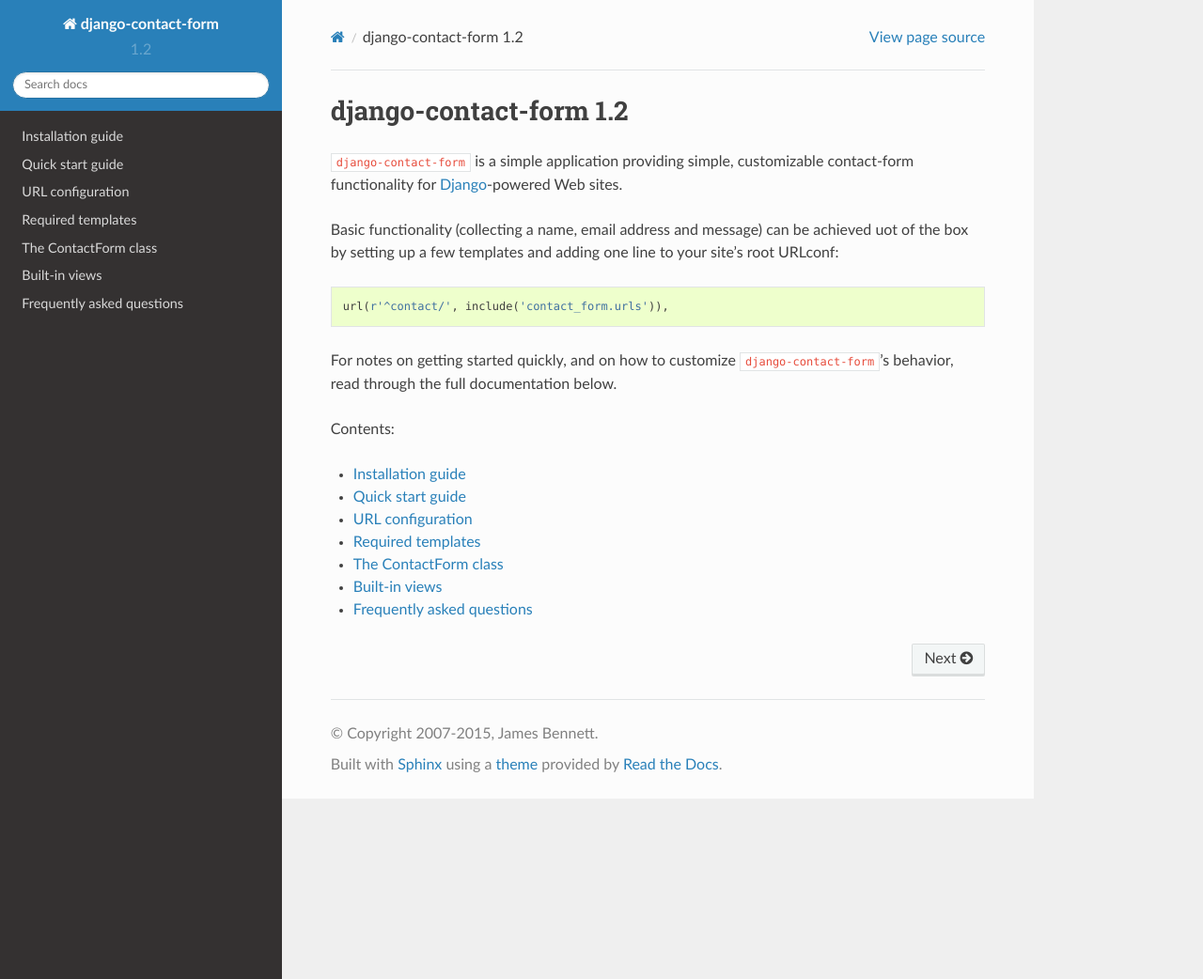
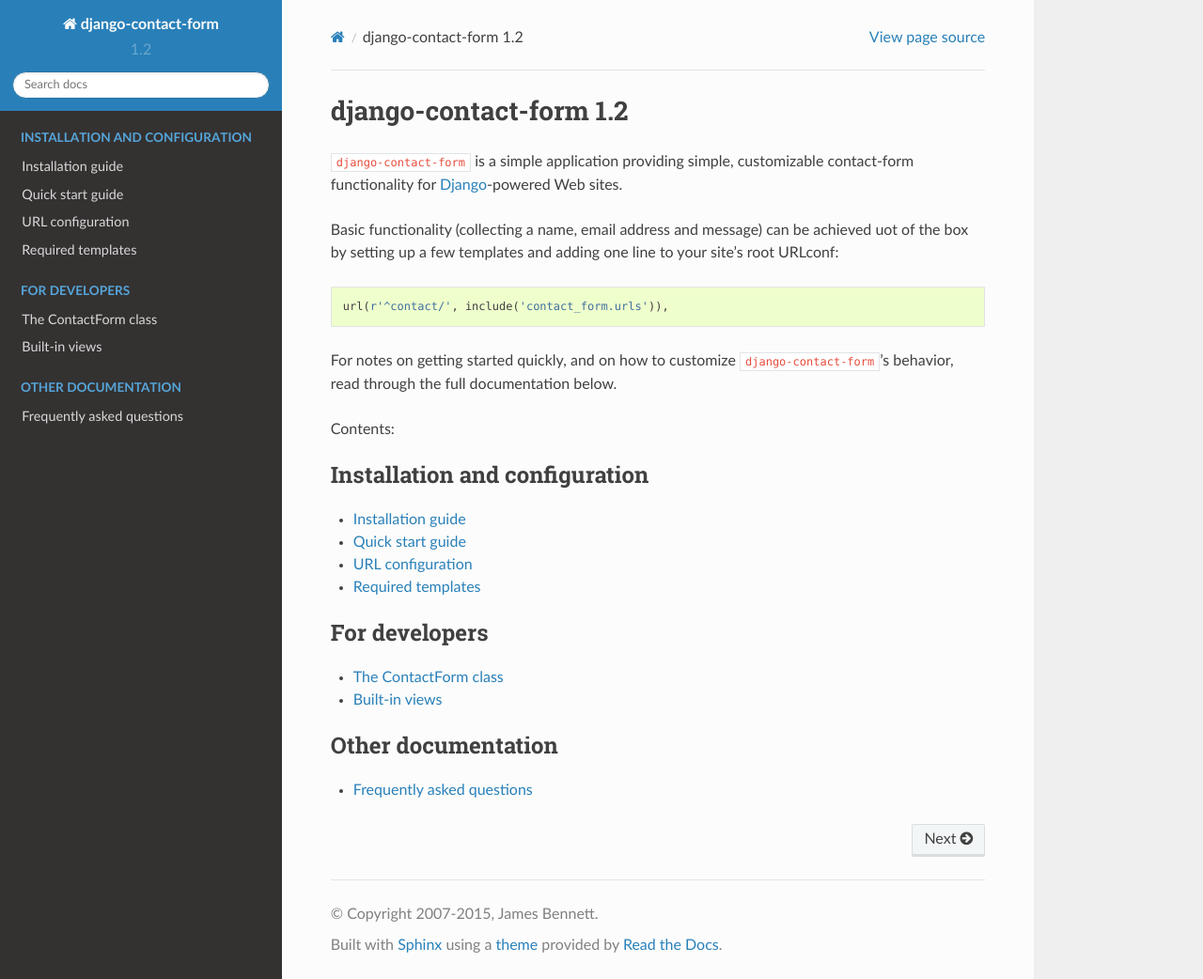
Before and after one commit to ubernostrum/django-contact-form, a Sphinx documentation site: the page built from docs/index.rst, in a window 1280 px wide and 1042 px high. Shown: the whole window at 94% size. Built offline with Sphinx 7.4.7 and the Read the Docs theme 2.0.0, drawn with Linux system fonts in a browser that asks for light colours.

Commit message:
Update documentation index.

```diff
--- a/docs/index.rst
+++ b/docs/index.rst
@@ -21,10 +21,21 @@
 Contents:
 
 .. toctree::
+   :caption: Installation and configuration
    :maxdepth: 1
 
    install
    quickstart
+
+.. toctree::
+   :caption: For developers
+   :maxdepth: 1
+
    forms
    views
+
+.. toctree::
+   :caption: Other documentation
+   :maxdepth: 1
+
    faq
```
